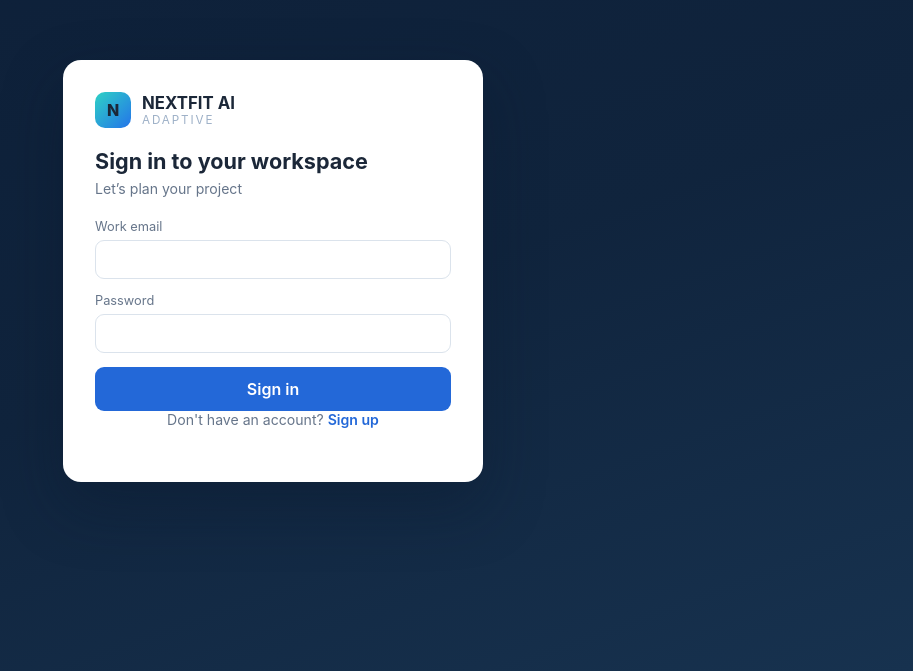
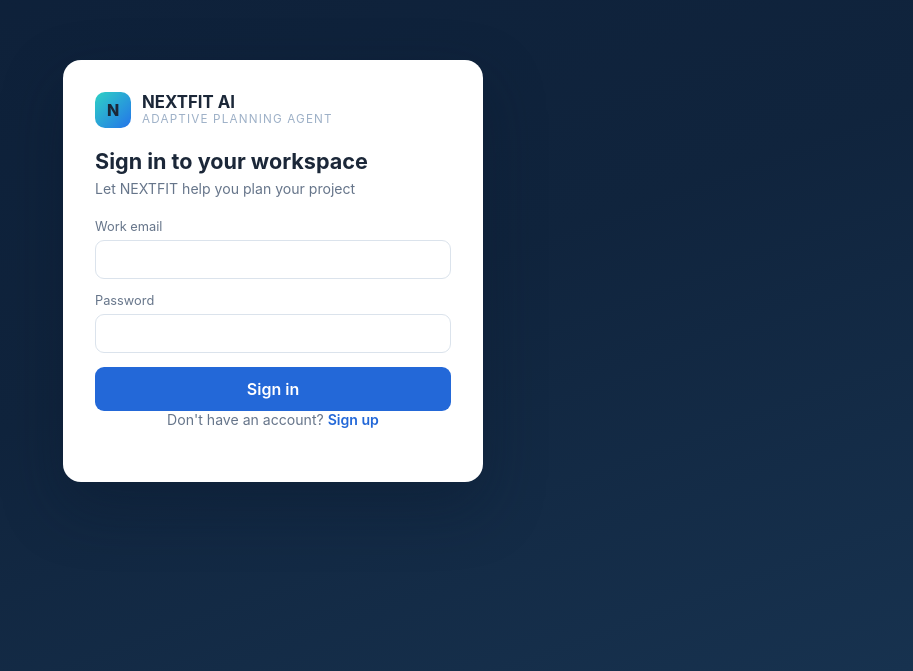
Before and after one commit to harrychien1311/NextPM-Adaptive, a React (Vite) app in the folder frontend/: page /#/login in a window 1280 px wide. Shown: the part 129-800 px from the top of the page, without its empty margins (367-1280 px from the left). Built offline with nearby package versions, Linux system fonts and the light colour scheme; no server answers.

Commit message:
Change the title of the app

```diff
--- a/frontend/src/pages/AdminPage.tsx
+++ b/frontend/src/pages/AdminPage.tsx
@@ -106,7 +106,7 @@ export function AdminPage() {
             <div className="brand-mark">N</div>
             <div>
               <strong>NEXTFIT AI</strong>
-              <span>Adaptive</span>
+              <span>Adaptive Planning Agent</span>
             </div>
           </div>
           <div className="portfolio-level">
--- a/frontend/src/pages/CustomerLibraryPage.tsx
+++ b/frontend/src/pages/CustomerLibraryPage.tsx
@@ -149,7 +149,7 @@ export function CustomerLibraryPage() {
             <div className="brand-mark">N</div>
             <div>
               <strong>NEXTFIT AI</strong>
-              <span>Adaptive</span>
+              <span>Adaptive Planning Agent</span>
             </div>
           </div>
           <div className="portfolio-level">
--- a/frontend/src/pages/LoginPage.tsx
+++ b/frontend/src/pages/LoginPage.tsx
@@ -39,7 +39,7 @@ export function LoginPage() {
           <div className="brand-mark">N</div>
           <div>
             <strong>NEXTFIT AI</strong>
-            <span>Adaptive</span>
+            <span>Adaptive Planning Agent</span>
           </div>
         </div>
         <h1>Sign in to your workspace</h1>
@@ -48,8 +48,7 @@ export function LoginPage() {
           internal vocabulary that means nothing to someone who has not used the app yet, which is
           everyone reading this screen.
         */}
-        {/* Typographic apostrophe, as the rest of the app's copy uses. */}
-        <p>Let’s plan your project</p>
+        <p>Let NEXTFIT help you plan your project</p>
         {error && <div className="auth-error">{error}</div>}
         <label>
           Work email
--- a/frontend/src/pages/ProgramOverviewPage.tsx
+++ b/frontend/src/pages/ProgramOverviewPage.tsx
@@ -212,7 +212,7 @@ export function ProgramOverviewPage() {
             <div className="brand-mark">N</div>
             <div>
               <strong>NEXTFIT AI</strong>
-              <span>Adaptive</span>
+              <span>Adaptive Planning Agent</span>
             </div>
           </div>
           <div className="portfolio-level">
--- a/frontend/src/pages/RegisterPage.tsx
+++ b/frontend/src/pages/RegisterPage.tsx
@@ -47,7 +47,7 @@ export function RegisterPage() {
           <div className="brand-mark">N</div>
           <div>
             <strong>NEXTFIT AI</strong>
-            <span>Adaptive</span>
+            <span>Adaptive Planning Agent</span>
           </div>
         </div>
         <h1>Create your workspace account</h1>
--- a/frontend/src/pages/WorkspacePage.tsx
+++ b/frontend/src/pages/WorkspacePage.tsx
@@ -113,7 +113,7 @@ export function WorkspacePage({ projectId }: { projectId: string }) {
             <div className="brand-mark">N</div>
             <div>
               <strong>NEXTFIT AI</strong>
-              <span>Adaptive</span>
+              <span>Adaptive Planning Agent</span>
             </div>
           </div>
           <button className="back-projects" onClick={() => navigate('/')}>
--- a/frontend/src/styles/overrides.css
+++ b/frontend/src/styles/overrides.css
@@ -15,6 +15,19 @@
 }
 .auth-card .brand {
   padding: 0 0 20px;
+}
+
+/*
+ * The wordmark under NEXTFIT AI reads "Adaptive Planning Agent". The prototype's `.brand span`
+ * was tracked at .16em for the single word "ADAPTIVE"; three words at that spacing measure about
+ * 190px, and the workspace sidebar leaves the text block only ~160px beside the 36px mark — so it
+ * wraps. Tightening the tracking and pulling the line-height in keeps the wrapped pair compact
+ * enough that the nav below it does not visibly shift, while the auth card (356px of content)
+ * still holds the whole line.
+ */
+.brand span {
+  letter-spacing: 0.1em;
+  line-height: 1.3;
 }
 .auth-card h1 {
   font-size: 1.35rem;
```
